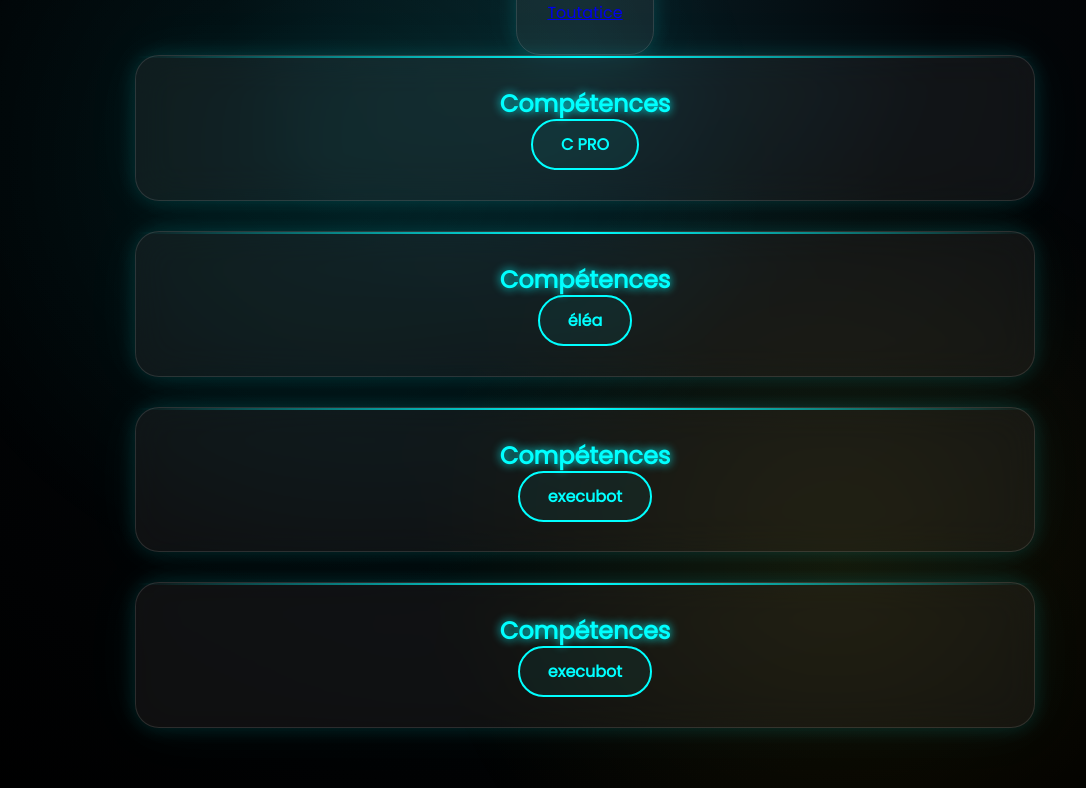
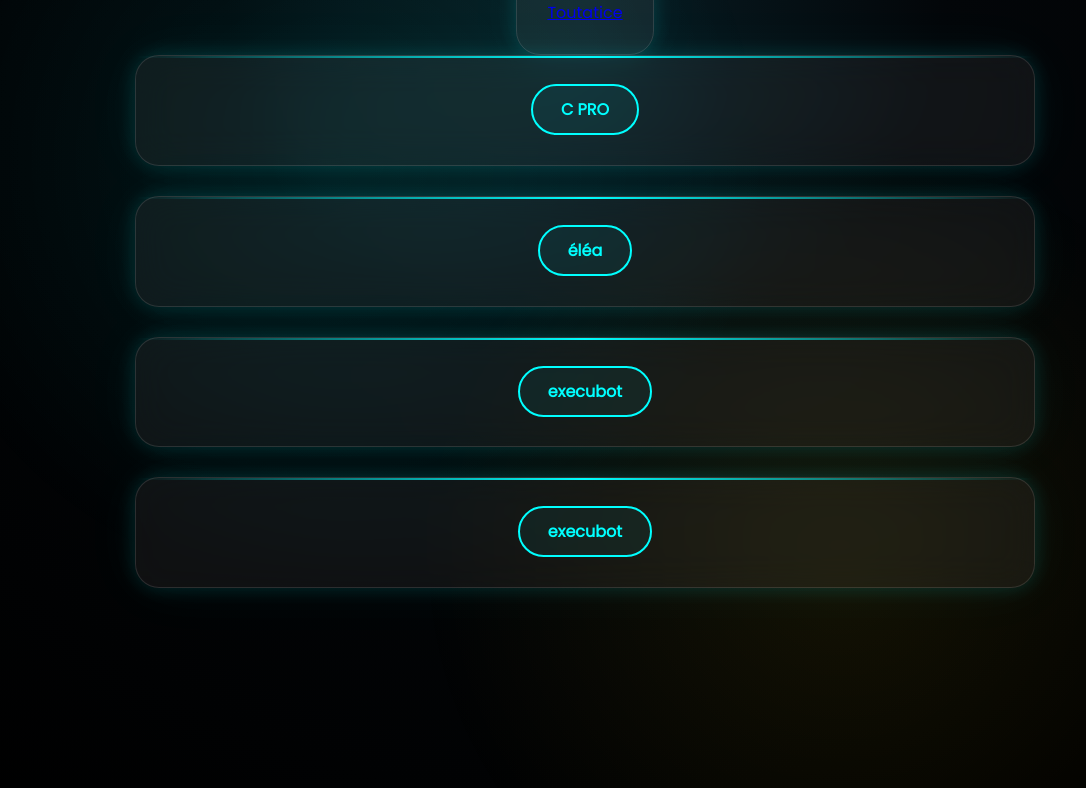
Before and after one commit to Axolitl33/axolitl33.github.io, a plain HTML site: page Search.html in a window 1280 px wide. Shown: the whole page, without its empty margins (55-1141 px from the left). Drawn offline with Linux system fonts and the light colour scheme.

Commit message:
Remove duplicate 'Compétences' headings in Search.html

```diff
--- a/Search.html
+++ b/Search.html
@@ -11,14 +11,14 @@
       <p><a href=" https://ent.toutatice.fr/portail " class="card">Toutatice</a></p>
     </ul>
  <section class="card">
-    <h2>Compétences</h2>
+
     <ul>
       <p><a href="https://www.cpro-education.fr/0560019S/" class="btn">C PRO</a></p>
     </ul>
   </section>
 
    <section class="card">
-    <h2>Compétences</h2>
+
     <ul>
       <p><a href="https://bzh-56-est.elea.apps.education.fr/local/elea_dashboard/index.php" class="btn">éléa</a></p>
     </ul>
@@ -26,7 +26,7 @@
 
 
    <section class="card">
-    <h2>Compétences</h2>
+
     <ul>
       <p><a href="https://execubot.fr/" class="btn">execubot</a></p>
     </ul>
@@ -34,7 +34,7 @@
 
 
    <section class="card">
-    <h2>Compétences</h2>
+
     <ul>
       <p><a href="https://execubot.fr/" class="btn">execubot</a></p>
     </ul>
```
